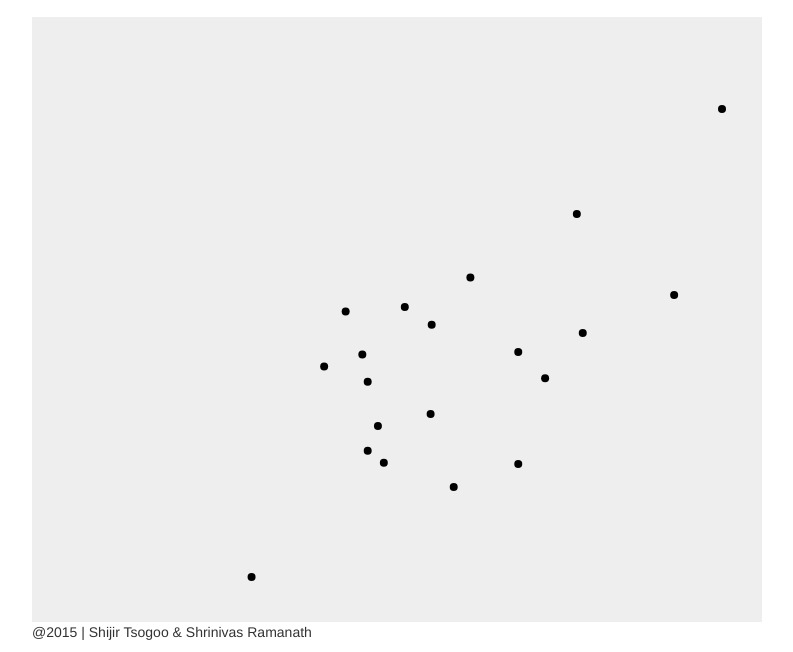
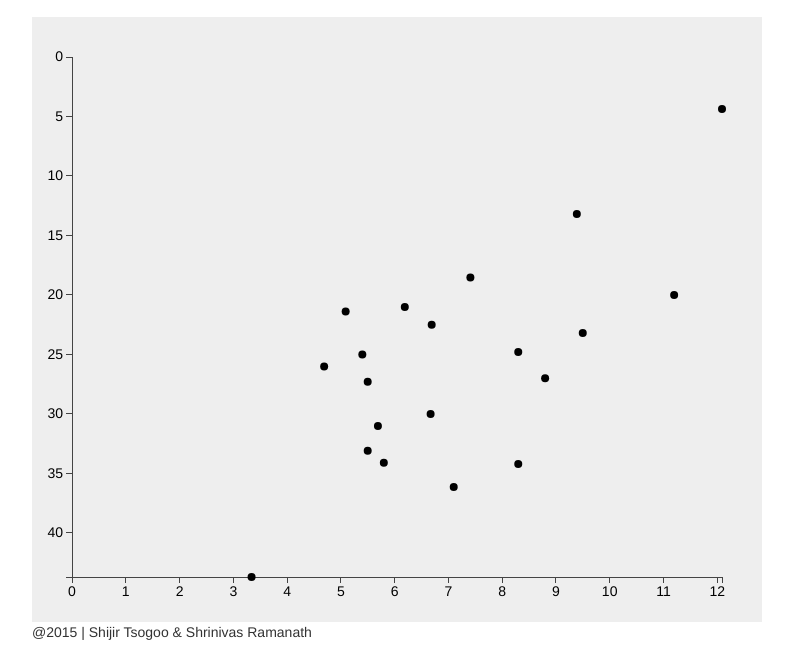
Before and after one commit to Anhmike/nutrition-d3-app, a website: page app/index.html in a window 1280 px wide. Shown: the part 162-814 px from the top of the page, without its empty margins (243-1036 px from the left). Drawn offline with nearby package versions, Linux system fonts and the light colour scheme; files that its build step writes are made by us from their sources; files whose address does not match are found by name.

Commit message:
added in axises

```diff
--- a/app/scripts/controllers/main.js
+++ b/app/scripts/controllers/main.js
@@ -184,6 +184,19 @@ angular.module('nutriAppApp')
 			})])
 			.range([margin.top, svgHeight - margin.bottom]);
 
+		var xAxis = d3.svg.axis().scale(xScale).orient("bottom");
+		var yAxis = d3.svg.axis().scale(yScale).orient("left");
+
+		svg.append("g").attr({
+			"class":"axis",
+			transform: "translate("+[0,svgHeight - margin.bottom]+")"
+		}).call(xAxis);
+
+		svg.append("g").attr({
+			"class":"axis",
+			transform: "translate("+[margin.left, 0]+")"
+		}).call(yAxis);
+
 
 		svg.selectAll("cirlce").data(dataset).enter().append("circle").attr({
 			cx: function(d) {
--- a/app/styles/main.scss
+++ b/app/styles/main.scss
@@ -38,6 +38,14 @@ body {
 
 .svg-container{
   background: #eee;
+
+  .axis{
+    path, line{
+      fill: none;
+      stroke: #444;
+      shape-rendering: crispEdges;
+    }
+  }
 }
 
 /* Custom page footer */
```
